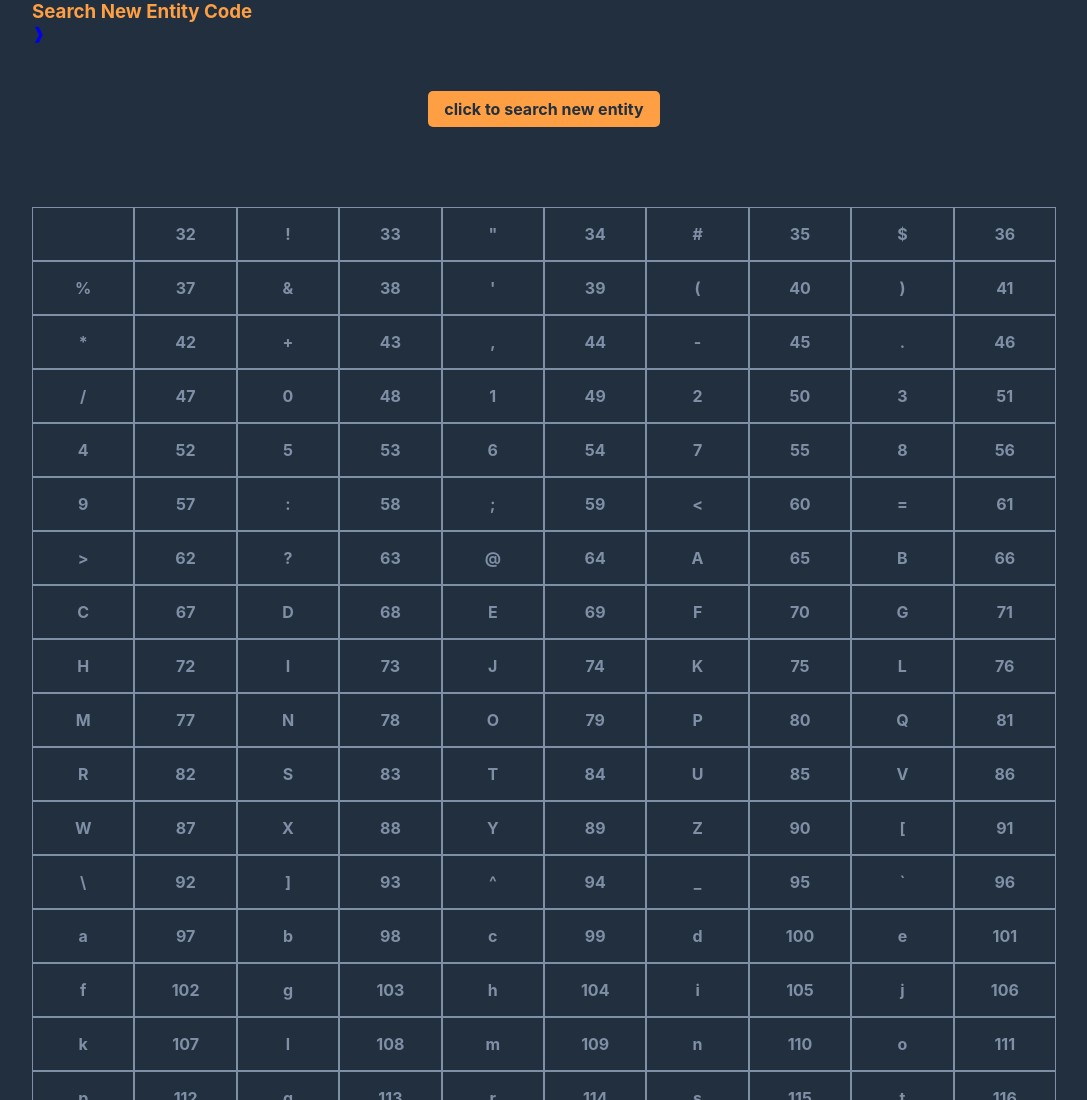
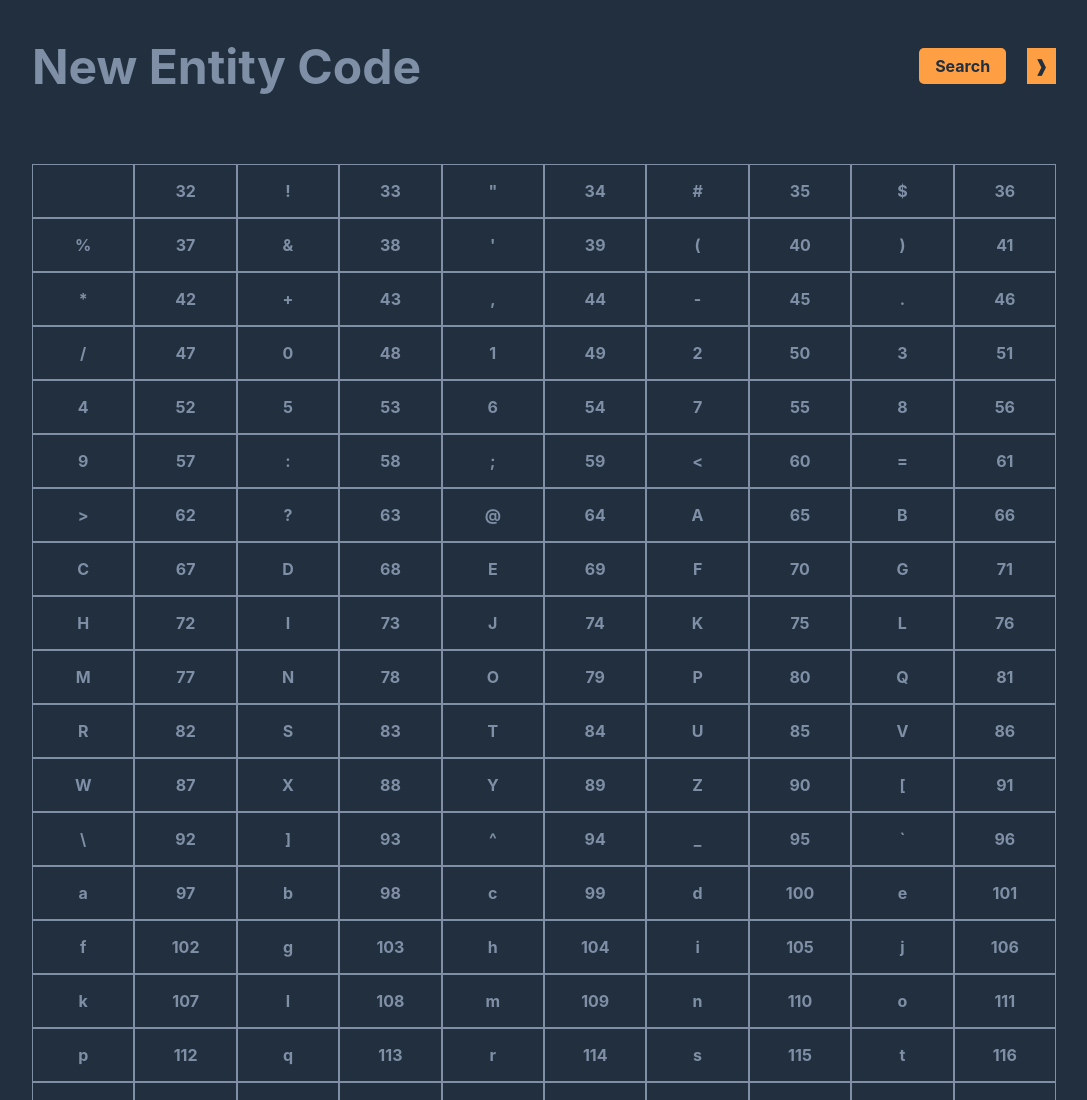
Before and after one commit to MayankDevil/EntityCode, a plain HTML site: page list.html in a window 1280 px wide. Shown: the top 1100 px of the page, without its empty margins (96-1183 px from the left). Drawn offline with Linux system fonts and the light colour scheme.

Commit message:
Reset Header

```diff
--- a/list.html
+++ b/list.html
@@ -21,16 +21,19 @@
 			-->
             <div id="header">
 
-                <div>
+                <div class="secondary_header">
 
-                    <h3> Search New Entity Code </h3>
+                    <h2> New Entity Code </h2>
 
-                    <a href="index.html" class="back_btn"> &#10097; </a>
+                    <div>
+
+                        <button class="btn" id="search"> Search </button>
+
+                        <a href="index.html" class="btn"> &#10097; </a>
+
+                    </div>
 
                 </div>
-
-                <button class="btn" id="search"> click to search new entity </button>
-
 
             </div>
             <!--
```
